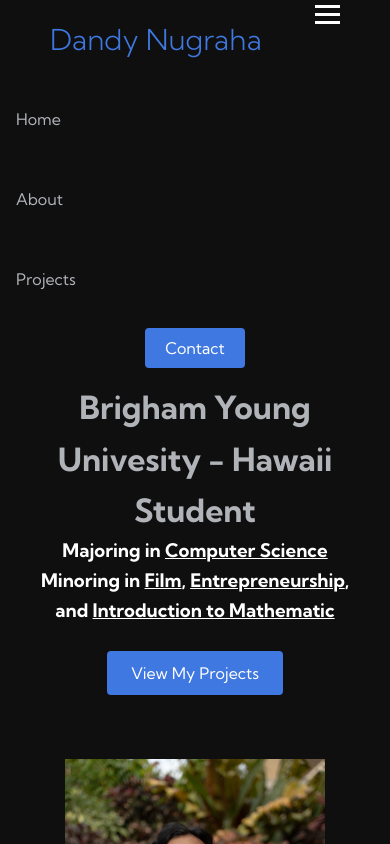
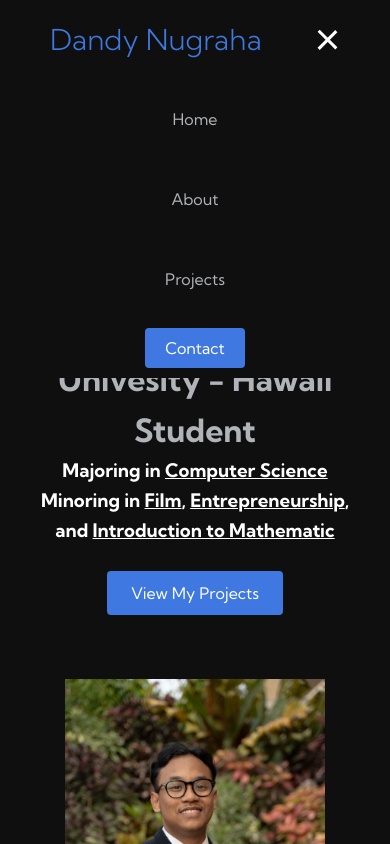
Before and after one commit to dandyaldityanugraha/my-portfolio, a plain HTML site: page Dandy.html in a window 390 px wide. Both pictures are taken after a click on the element 327 px from the left and 40 px from the top of the page. Shown: the top 844 px of the page. Drawn offline with Linux system fonts and the light colour scheme.

Commit message:
portfolio

```diff
--- a/css/about.css
+++ b/css/about.css
@@ -35,10 +35,10 @@
   box-shadow: 0 2px 5px rgba(0, 0, 0, 0.5); /* optional: smooth shadow when scrolling */
 }
 
-
 .navbar__container {
   display: flex;
   justify-content: space-between;
+  align-items: center;
   height: 80px;
   width: 100%;
   max-width: 1300px;
@@ -55,6 +55,10 @@
   font-family: 'Kumbh Sans', sans-serif;
 }
 
+#navbar__logo i {
+  margin-right: 0.5rem;
+}
+
 .navbar__menu {
   display: flex;
   align-items: center;
@@ -63,6 +67,9 @@
 
 .navbar__item {
   height: 80px;
+  display: flex;
+  align-items: center;
+  justify-content: center;
 }
 
 .navbar__links {
@@ -94,11 +101,32 @@
   color: var(--black);
 }
 
+.button:focus,
+.navbar__links:focus,
+.contact-form input:focus,
+.contact-form textarea:focus {
+outline: 2px dashed var(--accent);
+outline-offset: 4px;
+}
+
 /* Hamburger Menu */
 .navbar__toggle {
   display: none;
   cursor: pointer;
 }
+
+.navbar__toggle.is-active .bar:nth-child(1) {
+  transform: rotate(45deg) translate(5px, 5px);
+}
+
+.navbar__toggle.is-active .bar:nth-child(2) {
+  opacity: 0;
+}
+
+.navbar__toggle.is-active .bar:nth-child(3) {
+  transform: rotate(-45deg) translate(6px, -6px);
+}
+
 
 .bar {
   display: block;
@@ -429,7 +457,6 @@
   background-color: var(--accent);
   color: var(--black);
 }
-  s
 
 /* Contact Form */
 .contact .main__container {
--- a/css/project.css
+++ b/css/project.css
@@ -71,6 +71,9 @@
 
   .navbar__item {
     height: 80px;
+    display: flex;
+    align-items: center;
+    justify-content: center;
   }
 
   .navbar__links {
@@ -102,11 +105,32 @@
     color: var(--black);
   }
 
+  .button:focus,
+.navbar__links:focus,
+.contact-form input:focus,
+.contact-form textarea:focus {
+  outline: 2px dashed var(--accent);
+  outline-offset: 4px;
+}
+
   /* Hamburger Menu */
   .navbar__toggle {
     display: none;
     cursor: pointer;
   }
+
+  .navbar__toggle.is-active .bar:nth-child(1) {
+    transform: rotate(45deg) translate(5px, 5px);
+  }
+
+  .navbar__toggle.is-active .bar:nth-child(2) {
+    opacity: 0;
+  }
+
+  .navbar__toggle.is-active .bar:nth-child(3) {
+    transform: rotate(-45deg) translate(6px, -6px);
+  }
+
 
   .bar {
     display: block;
--- a/style.css
+++ b/style.css
@@ -28,22 +28,21 @@ body {
   justify-content: space-between;
 }
 
-/* Navbar */
-.navbar {
+ /* Navbar */
+ .navbar {
+  position: fixed;
+  top: 0;
+  left: 0;
+  width: 100%;
+  z-index: 999;
   background: var(--black);
-  height: 80px;
-  display: flex;
-  justify-content: center;
-  align-items: center;
-  position: sticky;
-  top: 0;
-  z-index: 999;
-  box-shadow: 0 2px 5px rgba(0, 0, 0, 0.5)
+  box-shadow: 0 2px 5px rgba(0, 0, 0, 0.5); /* optional: smooth shadow when scrolling */
 }
 
 .navbar__container {
   display: flex;
   justify-content: space-between;
+  align-items: center;
   height: 80px;
   width: 100%;
   max-width: 1300px;
@@ -60,7 +59,6 @@ body {
   font-family: 'Kumbh Sans', sans-serif;
 }
 
-
 #navbar__logo i {
   margin-right: 0.5rem;
 }
@@ -73,6 +71,9 @@ body {
 
 .navbar__item {
   height: 80px;
+  display: flex;
+  align-items: center;
+  justify-content: center;
 }
 
 .navbar__links {
@@ -104,10 +105,29 @@ body {
   color: var(--black);
 }
 
+.button:focus,
+.navbar__links:focus,
+.contact-form input:focus,
+.contact-form textarea:focus {
+outline: 2px dashed var(--accent);
+outline-offset: 4px;
+}
+
 /* Hamburger menu */
 .navbar__toggle {
   display: none;
   cursor: pointer;
+}
+.navbar__toggle.is-active .bar:nth-child(1) {
+  transform: rotate(45deg) translate(5px, 5px);
+}
+
+.navbar__toggle.is-active .bar:nth-child(2) {
+  opacity: 0;
+}
+
+.navbar__toggle.is-active .bar:nth-child(3) {
+  transform: rotate(-45deg) translate(6px, -6px);
 }
 
 .bar {
```
Also changed, not shown: html/About.html (+4 -1 lines). Lines whose indentation alone changed are shown as unchanged.
